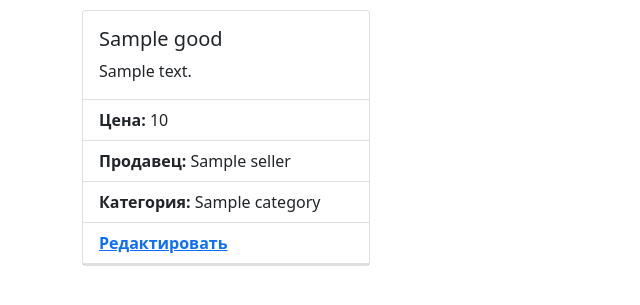
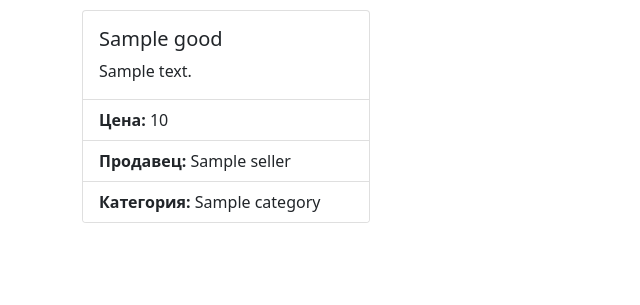
Before and after one commit to thinknetica-django-lab-02/Uzatte, a Django app: template main/main/templates/main/good_detail.html in a window 1280 px wide. Shown: the part 92-397 px from the top of the page, without its empty margins (0-640 px from the left). Run offline with Django 3.2, Linux system fonts and the light colour scheme; the template is opened without the code that fills it: most values are stand-ins (such as "Sample title", 1, 10 or a date in 2020); some libraries are stand-ins or nearby versions.

Commit message:
Added condition to good detail that doesn't show link to edit a good if the user hasn't rights

```diff
--- a/main/main/templates/main/good_detail.html
+++ b/main/main/templates/main/good_detail.html
@@ -15,7 +15,9 @@
       <li class="list-group-item"><b>Цена:</b> {{ good.price }}</li>
       <li class="list-group-item"><b>Продавец:</b> {{ good.seller }}</li>
       <li class="list-group-item"><b>Категория:</b> {{ good.category }}</li>
-      <li class="list-group-item"><b><a href = "{% url 'good-edit' good.id %}">Редактировать</a></li>
+      {% if perms.main.change_good %}
+      <li class="list-group-item"><b><a href = "{% url 'good-edit' good.id %}">Редактировать</a></b></li>
+      {% endif %}
   </ul>
 </div>
 {% endblock %}
```
